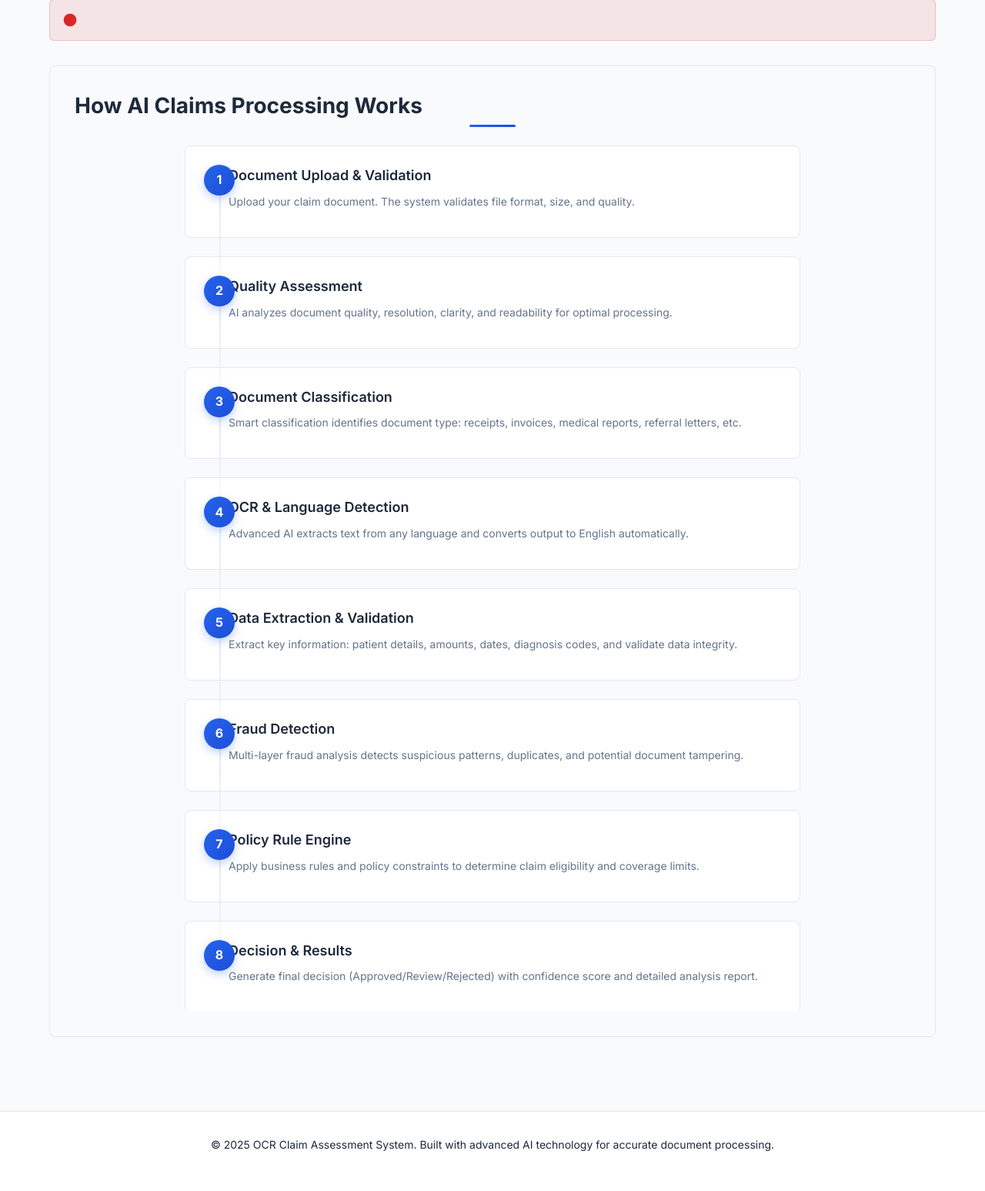
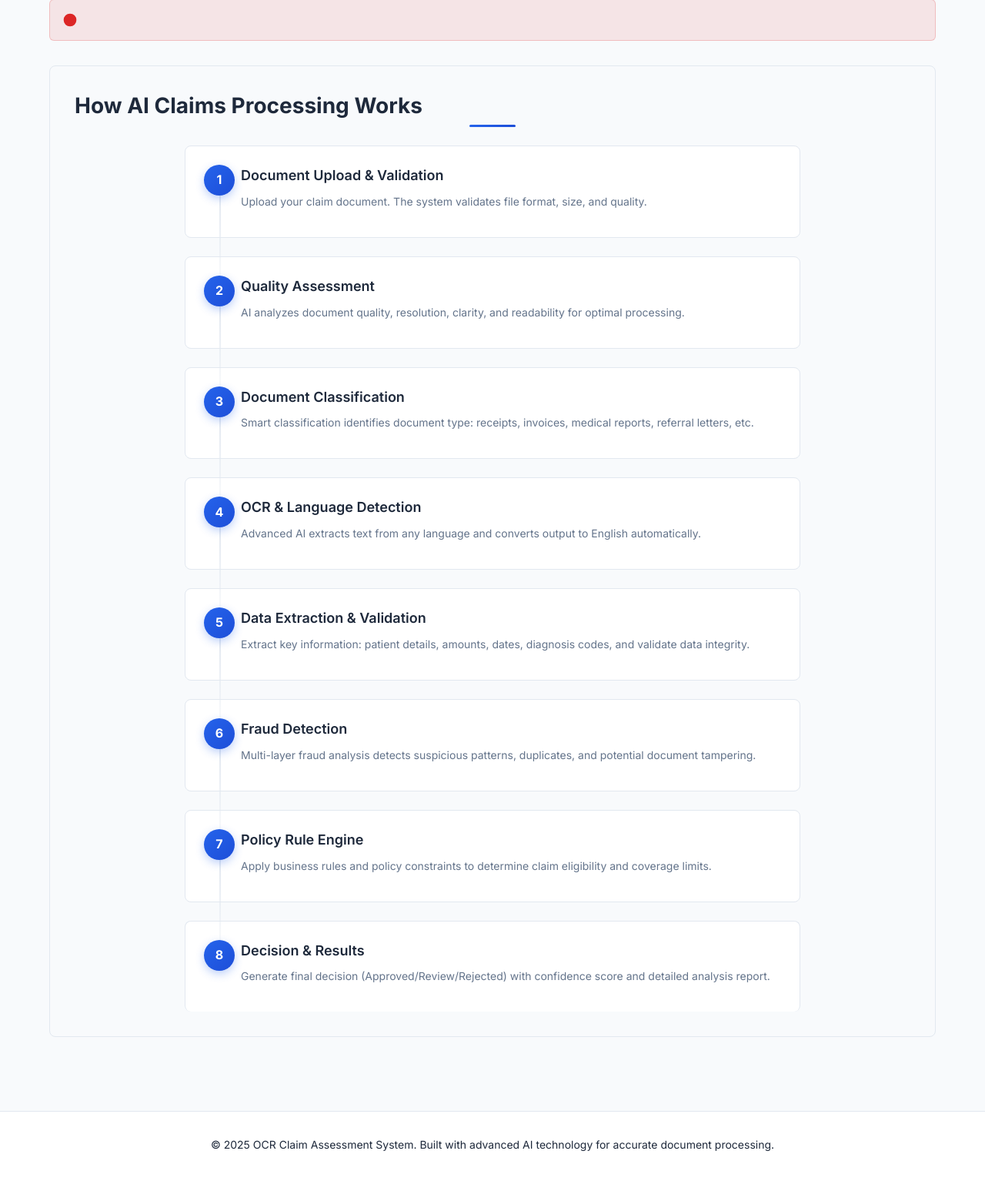
Before and after one commit to MysticHE/ocr-claim-assessment, a Flask app: page / in a window 1280 px wide. Shown: the part 1038-2585 px from the top of the page at 77% size. Run offline with Flask 3, Linux system fonts and the light colour scheme.

Commit message:
Maximum spacing for workflow steps to ensure complete separation
- Increase gap from 5rem to 7rem between step number and content
- Increase left margin from 2rem to 3rem on step content
- Total ~160px separation ensures no overlap on any screen size

🤖 Generated with [Claude Code](https://claude.ai/code)

Co-Authored-By: Claude <noreply@anthropic.com>

```diff
--- a/static/css/components.css
+++ b/static/css/components.css
@@ -1771,7 +1771,7 @@
 
 .workflow-step {
   display: flex;
-  gap: 5rem !important;
+  gap: 7rem !important;
   align-items: flex-start;
   padding: 1.5rem;
   background: var(--surface-color);
@@ -1820,7 +1820,7 @@
 
 .step-content {
   flex: 1;
-  margin-left: 2rem !important;
+  margin-left: 3rem !important;
 }
 
 .step-title {
```
